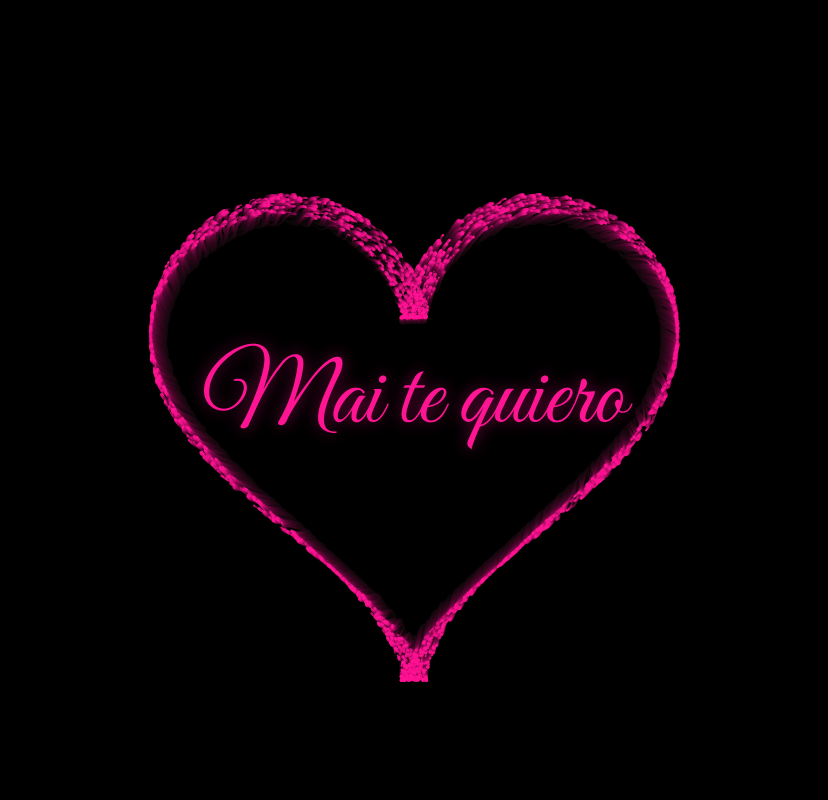
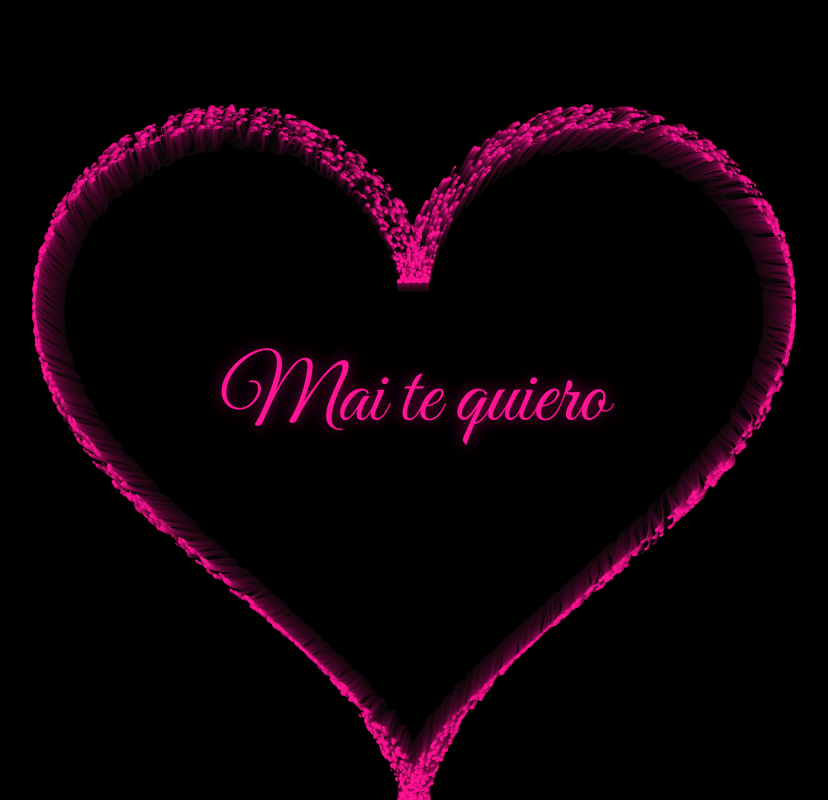
Before and after one commit to Agostozinho/mai-te-quiero, a plain HTML site: page index.html in a window 1280 px wide. Shown: the whole page, without its empty margins (226-1054 px from the left). Drawn offline with Linux system fonts and the light colour scheme; animation ran at ten frames a second.

Commit message:
Update index.html

```diff
--- a/index.html
+++ b/index.html
@@ -19,24 +19,23 @@
         .contenido-centrado {
             position: relative;
             z-index: 10;
-            width: 100%;
-            height: 100%;
             display: flex;
             justify-content: center;
             align-items: center;
+            width: 100%;
+            height: 100%;
             pointer-events: none;
         }
 
         .mensaje-texto {
-            color: #FF1493; /* El rosa fuerte de la flor */
+            color: #FF1493; /* Rosa fuerte vibrante */
             font-family: 'Great Vibes', cursive;
-            /* Tamaño adaptativo: usa el valor más pequeño entre el ancho y el alto */
-            font-size: clamp(2rem, 8vw, 6rem);
-            font-weight: normal;
+            /* Ajuste prolijo: En móvil es grande, en PC se limita para no ser gigante */
+            font-size: clamp(2.5rem, 10vw, 5.5rem);
             text-align: center;
-            text-shadow: 0 0 15px rgba(255, 20, 147, 0.5);
+            text-shadow: 0 0 15px rgba(255, 20, 147, 0.6);
             padding: 20px;
-            width: 100%;
+            white-space: nowrap;
         }
     </style>
 </head>
@@ -64,8 +63,12 @@
             let x = 16 * Math.pow(Math.sin(t), 3);
             let y = -(13 * Math.cos(t) - 5 * Math.cos(2 * t) - 2 * Math.cos(3 * t) - Math.cos(4 * t));
 
-            // Ajuste dinámico para PC: el corazón no debe superar el 80% de la altura o el ancho
-            const scale = Math.min(canvas.width / 50, canvas.height / 50);
+            // Lógica de escala mejorada para PC
+            // En pantallas anchas (PC), el corazón crece más para enmarcar el texto
+            let baseScale = window.innerWidth > 1000 ? canvas.width / 45 : canvas.width / 35;
+            // Limitamos la escala máxima para que no se corte arriba/abajo
+            const scale = Math.min(baseScale, canvas.height / 35);
+
             return { x: x * scale, y: y * scale };
         }
 
@@ -73,15 +76,15 @@
             constructor() {
                 this.t = Math.random() * Math.PI * 2;
                 this.size = Math.random() * 1.5 + 0.5;
-                this.speed = Math.random() * 0.002 + 0.001;
+                this.speed = Math.random() * 0.0015 + 0.0008; // Movimiento más lento aún para PC
                 this.opacity = Math.random() * 0.7 + 0.2;
-                this.offset = (Math.random() - 0.5) * 25;
+                this.offset = (Math.random() - 0.5) * 30; // Trazo grueso
             }
 
             update() {
                 this.t += this.speed;
                 const point = getHeartPoint(this.t);
-                const pulse = 1 + Math.sin(Date.now() * 0.001) * 0.03;
+                const pulse = 1 + Math.sin(Date.now() * 0.001) * 0.04;
                 this.x = canvas.width / 2 + (point.x * pulse) + (Math.cos(this.t) * this.offset);
                 this.y = canvas.height / 2 + (point.y * pulse) + (Math.sin(this.t) * this.offset);
             }
@@ -95,8 +98,8 @@
         }
 
         function init() {
-            // Aumentamos partículas para pantallas de PC más grandes
-            const count = window.innerWidth > 1000 ? 2500 : 1800;
+            // Más partículas para que en monitores grandes no se vea vacío
+            const count = window.innerWidth > 1000 ? 3000 : 1800;
             for (let i = 0; i < count; i++) {
                 particles.push(new Particle());
             }
```
